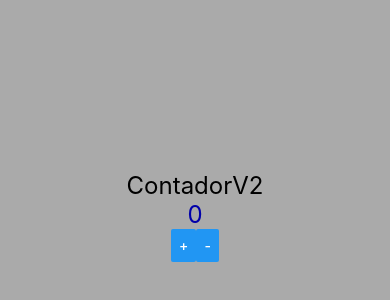
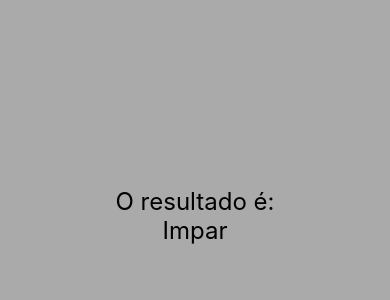
Before and after one commit to tomrobson/React-Native-Exercicio, a React Native app: screen / in a window 390 px wide. Shown: the part 206-506 px from the top of the page. Built offline with nearby package versions, Linux system fonts and the light colour scheme.

Commit message:
Utilizando função condicional

```diff
--- a/src/App.js
+++ b/src/App.js
@@ -1,6 +1,7 @@
 import React from 'react'
 import { View, StyleSheet } from 'react-native'
 
+import ParImpar from './components/ParImpar'
 import ContadorV2 from './components/Contador/ContadorV2'
 import PaiI from './components/Indireta/Pai'
 import PaiD from './components/Direta/Pai'
@@ -15,7 +16,9 @@
 
 export default () => (
     <View style={style.App}>
-        <ContadorV2 />
+        <ParImpar num={3} />
+
+        {/* <ContadorV2 /> */}
 
         {/* <PaiI /> */}
 
--- /dev/null
+++ b/src/components/ParImpar.js
@@ -0,0 +1,16 @@
+import React from 'react'
+import { View, Text } from 'react-native'
+import Estilo from './estilo'
+
+export default ({ num = 0 }) => {
+    return (
+        <View>
+            <Text style={Estilo.txtG}>O resultado é:</Text>
+            {
+                num % 2 === 0
+                ? <Text style={Estilo.txtG}>Par</Text>
+                : <Text style={Estilo.txtG}>Impar</Text>
+            }
+        </View>
+    )
+}
```
